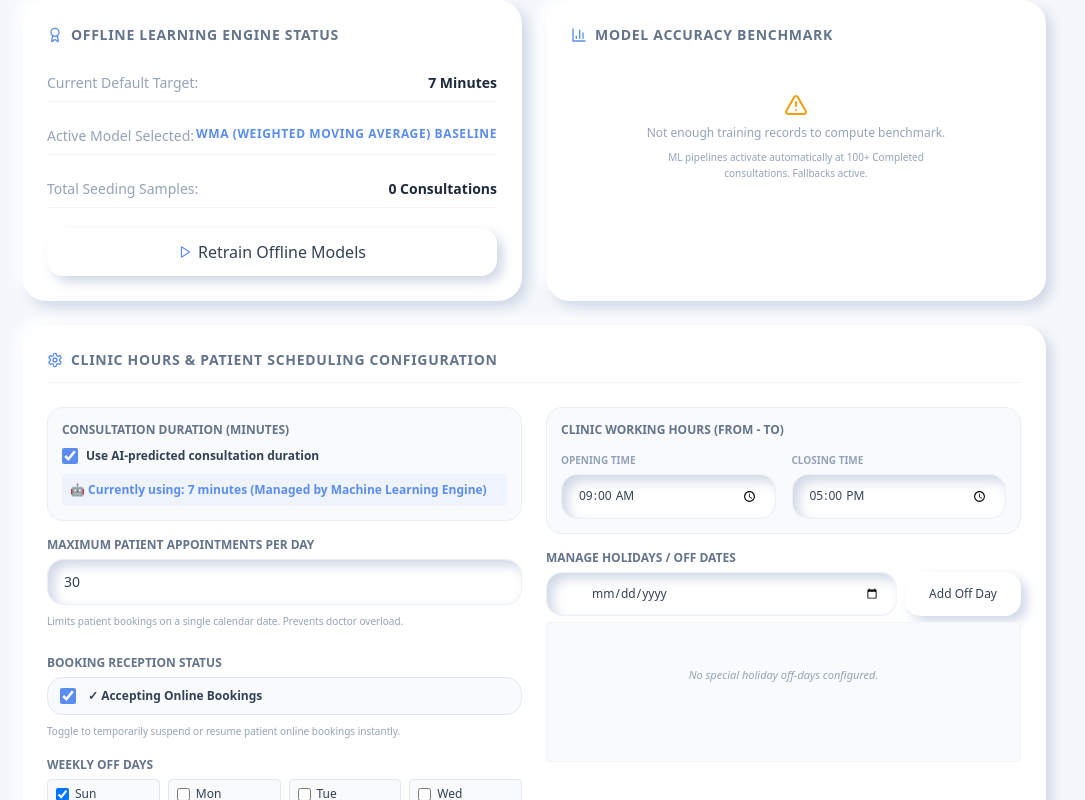
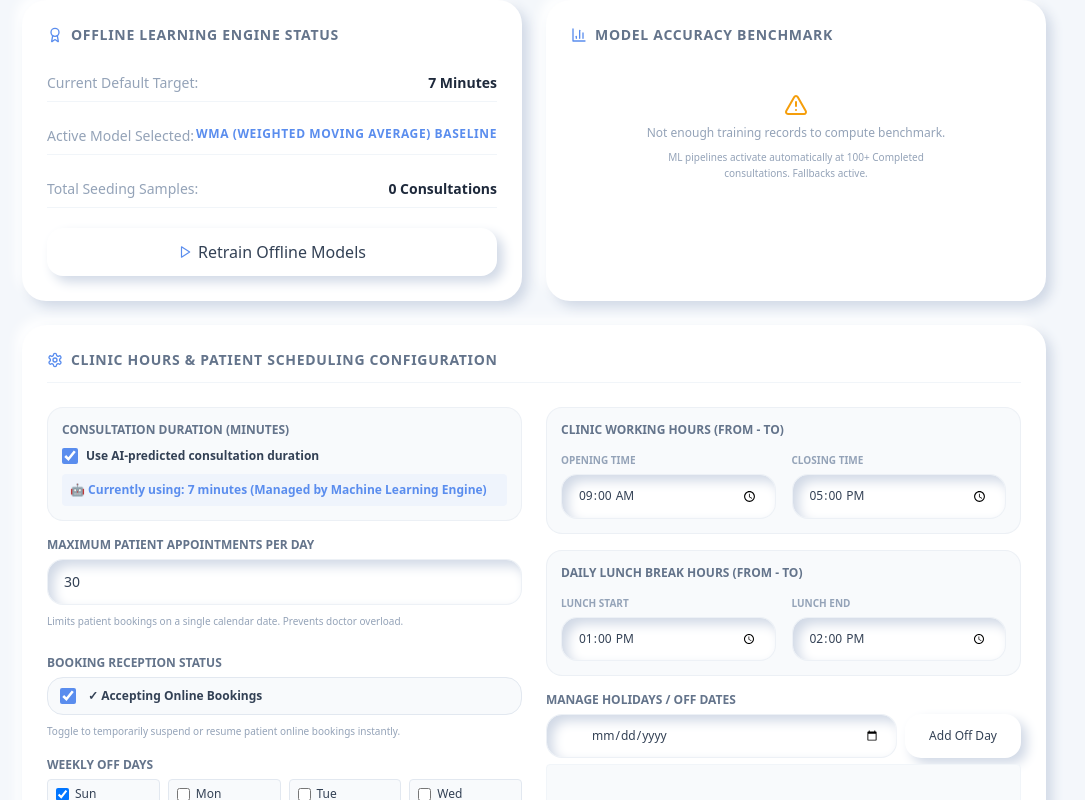
Before and after one commit to NikhilSinghh/doctor-queue-system, a Next.js app: page /admin/ml-settings in a window 1280 px wide. Shown: the top 800 px of the page, without its empty margins (106-1191 px from the left). Built offline with nearby package versions, Linux system fonts and the light colour scheme.

Commit message:
Expose configurable lunch break hours in doctor settings and display dynamic lunch period alerts to patients

```diff
--- a/pages/admin/ml-settings.tsx
+++ b/pages/admin/ml-settings.tsx
@@ -35,6 +35,8 @@ export default function MLConfig() {
   const [consultationDurationManualOverride, setConsultationDurationManualOverride] = useState(false);
   const [hospitalOpeningTime, setHospitalOpeningTime] = useState('09:00');
   const [hospitalClosingTime, setHospitalClosingTime] = useState('17:00');
+  const [lunchStart, setLunchStart] = useState('13:00');
+  const [lunchEnd, setLunchEnd] = useState('14:00');
 
   const doctorId = user?.doctorId || '66914b48bcde36814b72648a';
 
@@ -69,6 +71,8 @@ export default function MLConfig() {
         setConsultationDurationManualOverride(res.data.data.consultationDurationManualOverride || false);
         setHospitalOpeningTime(res.data.data.hospitalOpeningTime || '09:00');
         setHospitalClosingTime(res.data.data.hospitalClosingTime || '17:00');
+        setLunchStart(res.data.data.lunchStart || '13:00');
+        setLunchEnd(res.data.data.lunchEnd || '14:00');
       }
     } catch (err) {
       console.error('Failed to load doctor settings');
@@ -133,7 +137,9 @@ export default function MLConfig() {
         consultationDurationDefault: consultationDuration,
         consultationDurationManualOverride,
         hospitalOpeningTime,
-        hospitalClosingTime
+        hospitalClosingTime,
+        lunchStart,
+        lunchEnd
       }, {
         headers: { Authorization: `Bearer ${token}` }
       });
@@ -418,6 +424,33 @@ export default function MLConfig() {
                 </div>
               </div>
 
+              {/* Lunch Break Hours */}
+              <div className="flex flex-col space-y-2 p-3.5 bg-slate-50 dark:bg-slate-800/40 rounded-medium border border-slate-200/50 dark:border-slate-700/50">
+                <label className="text-xs font-bold text-slate-500 uppercase">Daily Lunch Break Hours (From - To)</label>
+                <div className="grid grid-cols-2 gap-4 pt-1">
+                  <div className="flex flex-col space-y-1">
+                    <span className="text-[10px] text-slate-400 font-bold uppercase">Lunch Start</span>
+                    <input
+                      type="time"
+                      value={lunchStart}
+                      onChange={(e) => setLunchStart(e.target.value)}
+                      className="neu-input w-full px-3 py-2 text-xs"
+                      required
+                    />
+                  </div>
+                  <div className="flex flex-col space-y-1">
+                    <span className="text-[10px] text-slate-400 font-bold uppercase">Lunch End</span>
+                    <input
+                      type="time"
+                      value={lunchEnd}
+                      onChange={(e) => setLunchEnd(e.target.value)}
+                      className="neu-input w-full px-3 py-2 text-xs"
+                      required
+                    />
+                  </div>
+                </div>
+              </div>
+
               <div className="flex flex-col space-y-1.5 flex-1">
                 <label className="text-xs font-bold text-slate-500 uppercase">Manage Holidays / Off Dates</label>
                 <div className="flex space-x-2">
--- a/pages/patient/dashboard.tsx
+++ b/pages/patient/dashboard.tsx
@@ -81,6 +81,40 @@ export default function PatientDashboard() {
     ? myQueueItem.predictedWaitingTime
     : null;
 
+  const getLunchStatusMessage = () => {
+    if (!queueData || !myQueueItem || !myQueueItem.predictedConsultationTime) return null;
+
+    const [lStartHour, lStartMin] = (queueData.lunchStart || '13:00').split(':').map(Number);
+    const [lEndHour, lEndMin] = (queueData.lunchEnd || '14:00').split(':').map(Number);
+
+    const apptTime = new Date(myQueueItem.predictedConsultationTime);
+
+    // We construct target lunch Dates on the same calendar day as the appointment
+    const targetLunchStart = new Date(apptTime);
+    targetLunchStart.setHours(lStartHour, lStartMin, 0, 0);
+
+    const formatTime12h = (h: number, m: number) => {
+      const ampm = h >= 12 ? 'PM' : 'AM';
+      const hr = h % 12 || 12;
+      const min = String(m).padStart(2, '0');
+      return `${hr}:${min} ${ampm}`;
+    };
+
+    const lunchRangeStr = `${formatTime12h(lStartHour, lStartMin)} - ${formatTime12h(lEndHour, lEndMin)}`;
+
+    // Case 1: Doctor is currently on lunch break status
+    if (queueData.doctorStatus === 'Lunch Break') {
+      return `🏥 The doctor is currently on a lunch break (${lunchRangeStr}). There are ${patientsAhead} patients ahead of you. The queue will resume shortly.`;
+    }
+
+    // Case 2: Patient's expected turn starts after the lunch hour starts
+    if (apptTime >= targetLunchStart) {
+      return `ℹ️ Doctor's lunch break (${lunchRangeStr}) is factored into your wait time. There are ${patientsAhead} patients ahead of you.`;
+    }
+
+    return null;
+  };
+
   return (
     <Layout>
       <div className="space-y-6 max-w-6xl mx-auto">
@@ -111,7 +145,7 @@ export default function PatientDashboard() {
             <div>
               <p className="text-xs font-bold text-slate-400 dark:text-slate-500 uppercase tracking-wider">Doctor Status</p>
               <h3 className="font-bold text-lg text-slate-800 dark:text-white">{queueData?.doctorStatus || 'Offline'}</h3>
-              {queueData && queueData.doctorStatus === 'Running Late' && queueData.doctorDelay > 0 ? (
+              {queueData && queueData.doctorDelay > 0 ? (
                 <p className="text-xs text-amber-500 font-semibold flex items-center space-x-1">
                   <AlertTriangle size={12} />
                   <span>Running Late: {queueData.doctorDelay} mins</span>
@@ -198,6 +232,13 @@ export default function PatientDashboard() {
                 </div>
               )}
             </div>
+
+            {/* Lunch Status Message Banner */}
+            {getLunchStatusMessage() && (
+              <div className="p-3 bg-amber-500/10 text-amber-600 dark:text-amber-400 rounded-lg border border-amber-500/20 text-xs font-bold flex items-center gap-2">
+                <span>{getLunchStatusMessage()}</span>
+              </div>
+            )}
           </div>
         ) : (
           <div className="neu-flat p-8 text-center space-y-4">
```
Also changed, not shown: 2 other files (tests, documents, lock files or other folders).
